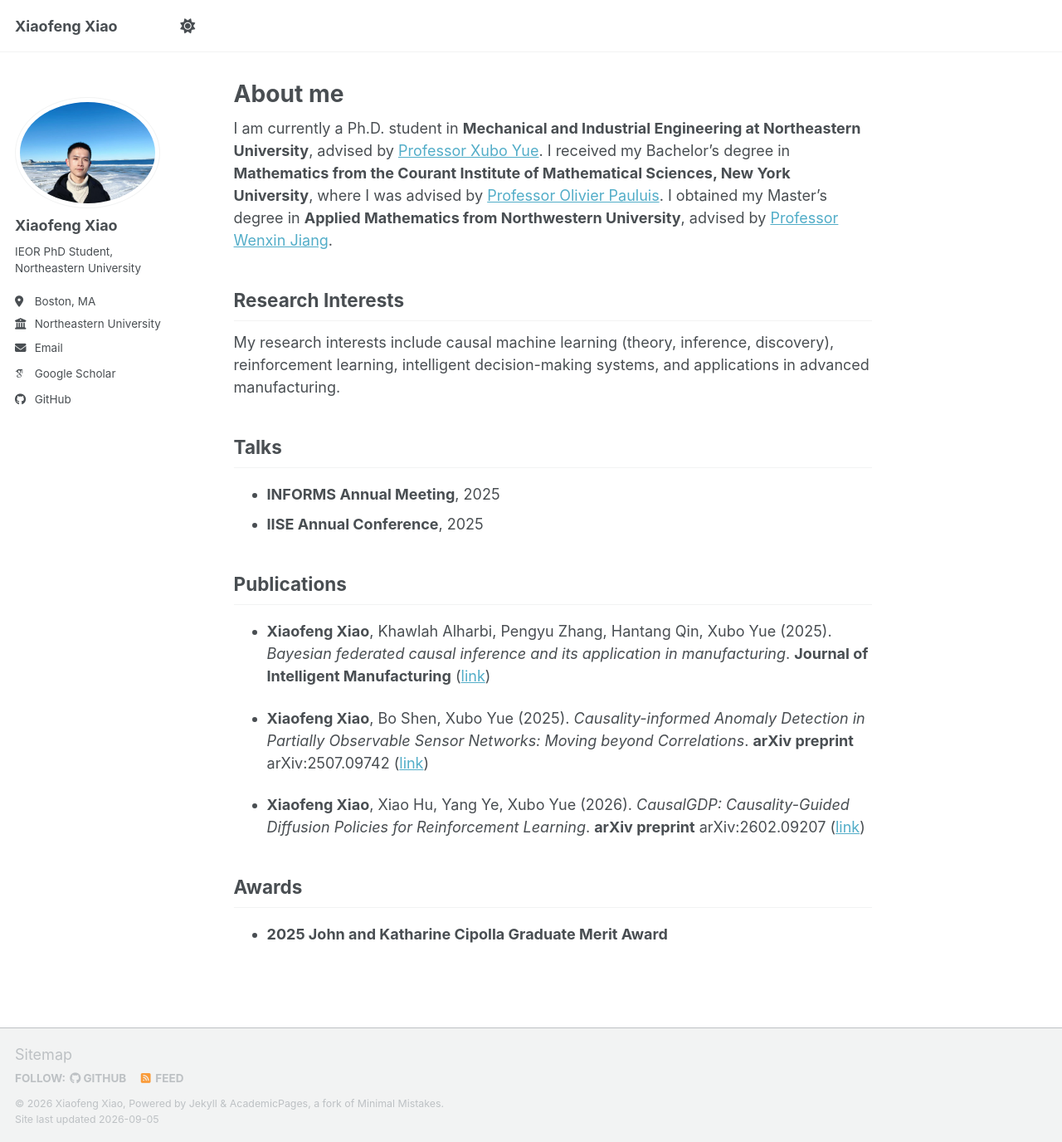
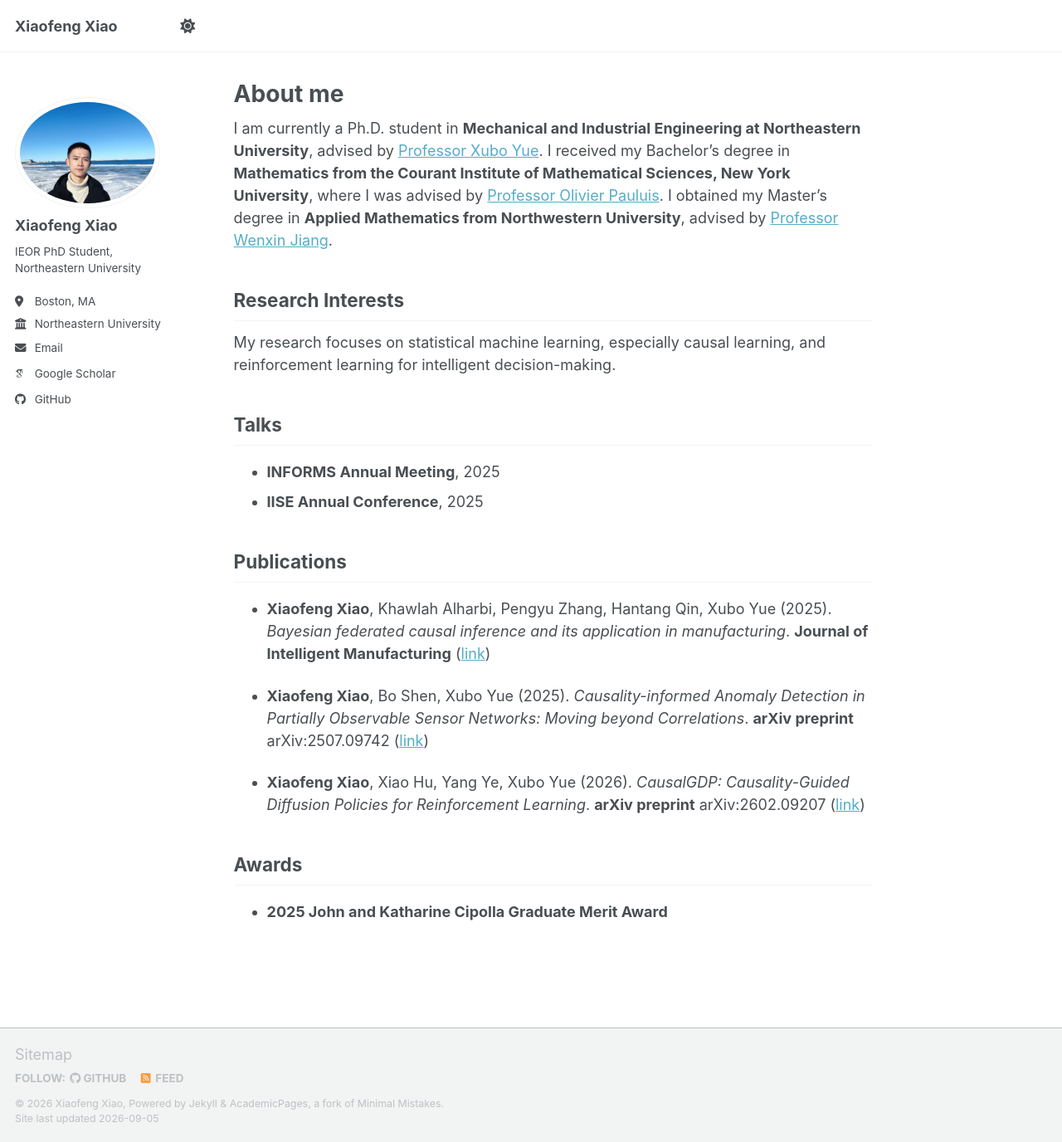
Before and after one commit to xx987/xx987.github.io, a Jekyll site: the page built from _pages/about.md, in a window 1280 px wide and 1376 px high. Shown: the whole window at 83% size. Built offline with Jekyll 4.4.1, drawn with Linux system fonts in a browser that asks for light colours; some web fonts are replaced; a script bundle is joined from its source files by our own code; library files that are not in the unit come from our copies.

Commit message:
Update about.md

```diff
--- a/_pages/about.md
+++ b/_pages/about.md
@@ -11,7 +11,7 @@ I am currently a Ph.D. student in **Mechanical and Industrial Engineering at Nor
 
 ## Research Interests
 
-My research interests include causal machine learning (theory, inference, discovery), reinforcement learning, intelligent decision-making systems, and applications in advanced manufacturing.
+My research focuses on statistical machine learning, especially causal learning, and reinforcement learning for intelligent decision-making.
 
 ## Talks
 
```
